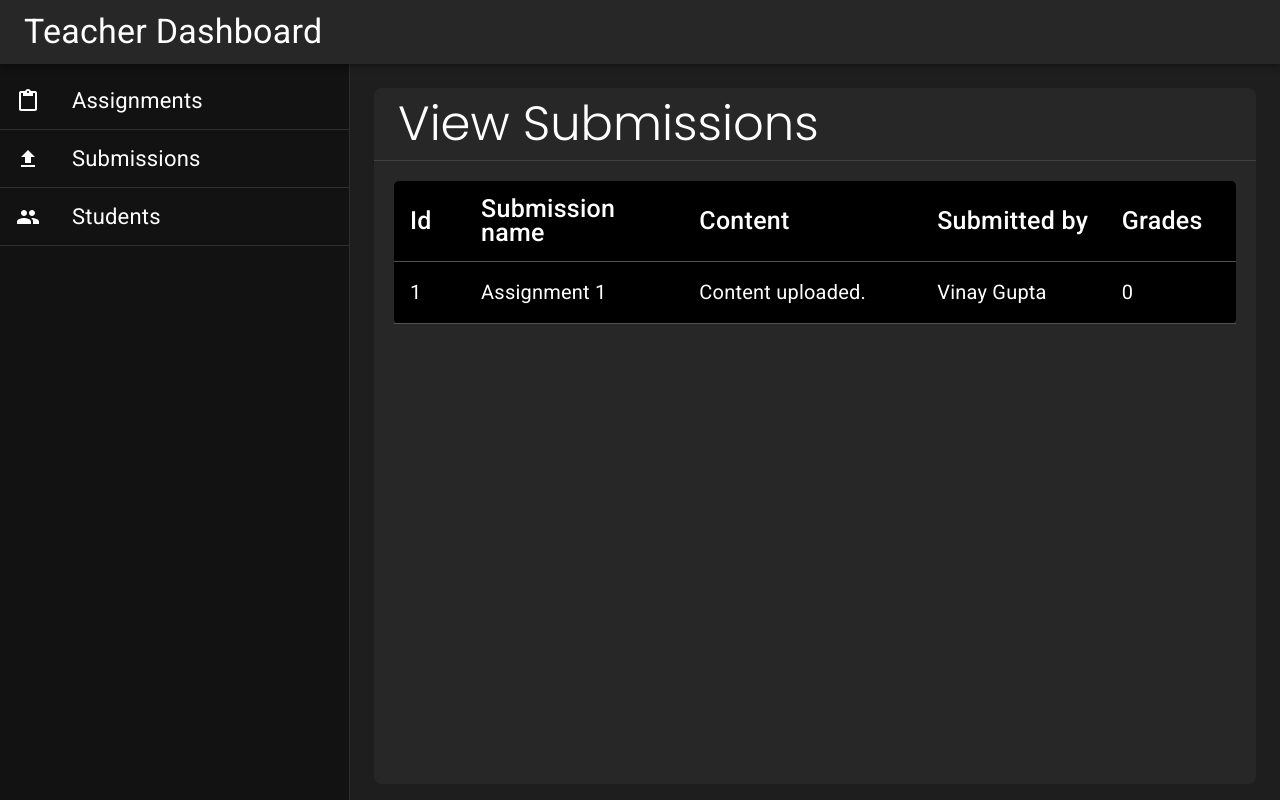
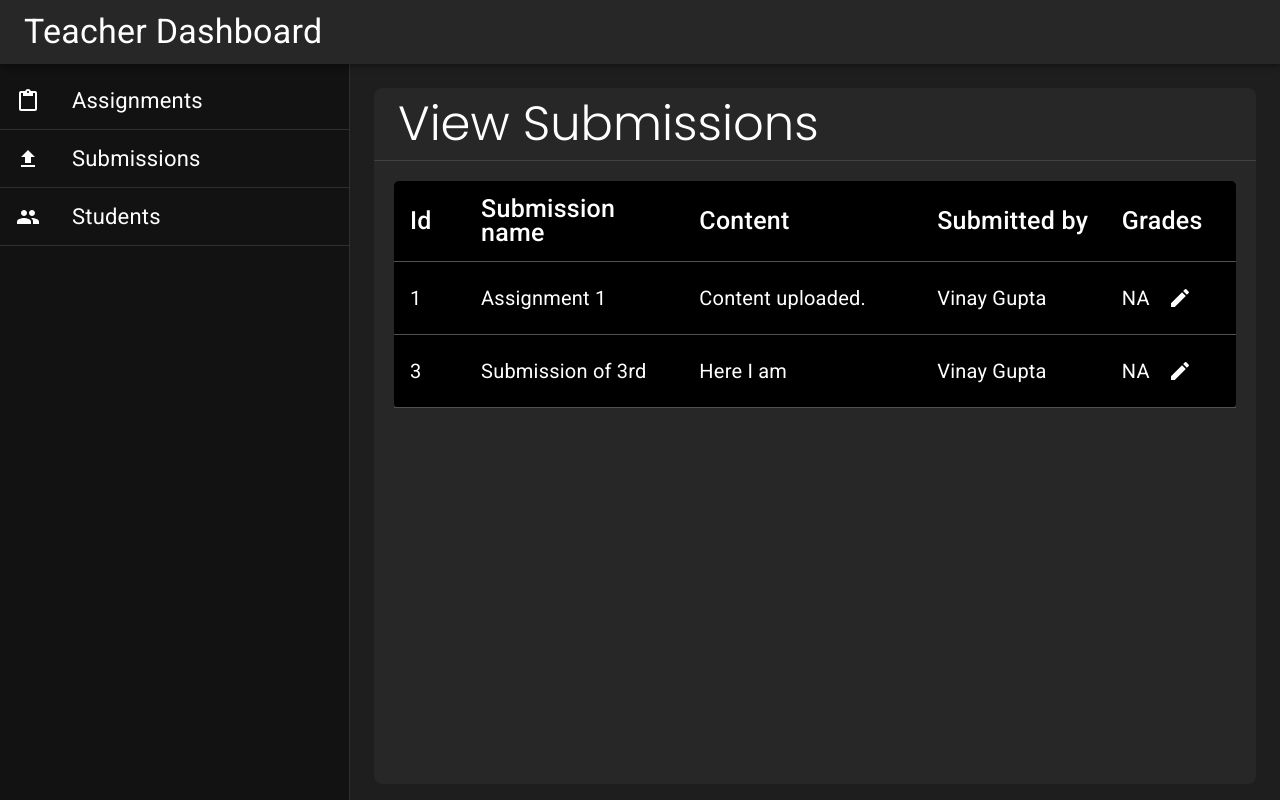
Before and after one commit to WinayGupta777/Assignment_Management, a React (Create React App) app in the folder frontend/: page /teacher/submission in a window 1280 px wide. Built offline with nearby package versions, Linux system fonts and the light colour scheme; data requests are answered from the project's data file.

Commit message:
Atrribute 'Grade' is changed to '' by default; Created separate component for 'Giving Grades' in Teacher Dashboard; Logic Implementation is to be done by next commit;

```diff
--- a/frontend/db.json
+++ b/frontend/db.json
@@ -32,14 +32,29 @@
       "status": "false",
       "teacher": "Dr. Nikhil",
       "id": 2
+    },
+    {
+      "title": "Assignment 3",
+      "description": "Hello Ji How Are you ???",
+      "duedate": "2023-01-28",
+      "status": "true",
+      "teacher": "Dr. Nikhil",
+      "id": 3
     }
   ],
   "submissions": [
     {
       "id": 1,
       "subName": "Assignment  1",
-      "grades": 0,
+      "grades": "",
       "content": "Content uploaded.",
+      "doneBy": "Vinay Gupta"
+    },
+    {
+      "id": 3,
+      "subName": "Submission of 3rd",
+      "grades": "",
+      "content": "Here I am",
       "doneBy": "Vinay Gupta"
     }
   ]
--- a/frontend/src/components/student/UploadAssignment.js
+++ b/frontend/src/components/student/UploadAssignment.js
@@ -9,14 +9,14 @@ const UploadAssignment = (props) => {
     const [formData, setFormData] = React.useState({
         id: props.row.id,
         subName: '',
-        grades: 0,
+        grades: '',
         content: '',
         doneBy: 'Vinay Gupta' // This name will be set when Student logins
     });
     const [editedFormData, setEditedFormData] = React.useState({
         id: props.row.id,
         subName: '',
-        grades: 0,
+        grades: '',
         content: '',
     });
 
--- /dev/null
+++ b/frontend/src/components/teacher/GiveGrades.js
@@ -0,0 +1,62 @@
+import React from 'react';
+import { Box, Button, Dialog, DialogActions, DialogContent, DialogTitle, Divider, IconButton, TextField } from '@mui/material';
+import { Edit } from '@mui/icons-material';
+
+const GiveGrades = (props) => {
+    const [open, setOpen] = React.useState(false);
+
+    const handleClickOpen = () => {
+        setOpen(true);
+    };
+    const handleClose = () => { setOpen(false); };
+
+    return (
+        <>
+            <Box
+                sx={{ display: 'flex', alignItems: 'center' }}
+            >
+                {props.row.grades !== "" ? props.row.grades :
+                    <>
+                        NA &nbsp;
+                        <IconButton onClick={handleClickOpen}>
+                            <Edit />
+                        </IconButton>
+                    </>
+                }
+            </Box>
+
+            <Dialog open={open} onClose={handleClose}>
+                <DialogTitle sx={{ fontSize: 30 }}>Give Grades</DialogTitle>
+                <Divider />
+
+                <Box component="form" onSubmit={() => { }} >
+                    <DialogContent>
+                        <Box className="row">
+                            <TextField
+                                label="Id"
+                                name="id"
+                                type="number"
+                                value={props.row.id}
+                            />
+                            <TextField
+                                label="Grade"
+                                name="grades"
+                                placeholder='Ex. 7'
+                            />
+                        </Box>
+                    </DialogContent>
+                </Box>
+                <Divider />
+
+                <DialogActions>
+                        <Button onClick={handleClose}>Cancel</Button>
+                        <Button variant="contained" disableElevation type="submit"
+                            sx={{ '&:hover': { color: 'black', backgroundColor: '#ffa500' } }}
+                        >Give</Button>
+                    </DialogActions>
+            </Dialog>
+        </>
+    )
+}
+
+export default GiveGrades;
--- a/frontend/src/components/teacher/SubmissionPage.js
+++ b/frontend/src/components/teacher/SubmissionPage.js
@@ -1,6 +1,7 @@
 import React from 'react';
-import { Box, Divider, Typography, Table, TableCell, TableContainer, TableHead, TableRow, TableBody } from '@mui/material';
+import { Box, Divider, Typography, Table, TableCell, TableContainer, TableHead, TableRow, TableBody, IconButton } from '@mui/material';
 import axios from 'axios';
+import GiveGrades from './GiveGrades';
 
 const SubmissionPage = () => {
     const [formData, setFormData] = React.useState([]);
@@ -75,7 +76,9 @@ const SubmissionTable = (props) => {
                                 <TableCell style={{ width: '15%', fontSize: '20px' }}>{value.subName}</TableCell>
                                 <TableCell style={{ width: '20%', fontSize: '20px' }}>{value.content}</TableCell>
                                 <TableCell style={{ width: '10%', fontSize: '20px' }}>{value.doneBy}</TableCell>
-                                <TableCell style={{ width: '5%', fontSize: '20px' }}>{value.grades}</TableCell>
+                                <TableCell style={{ width: '5%', fontSize: '20px' }}>
+                                    <GiveGrades row={value} />
+                                </TableCell>
                             </TableRow>
                         ))}
                     </TableBody>
```
